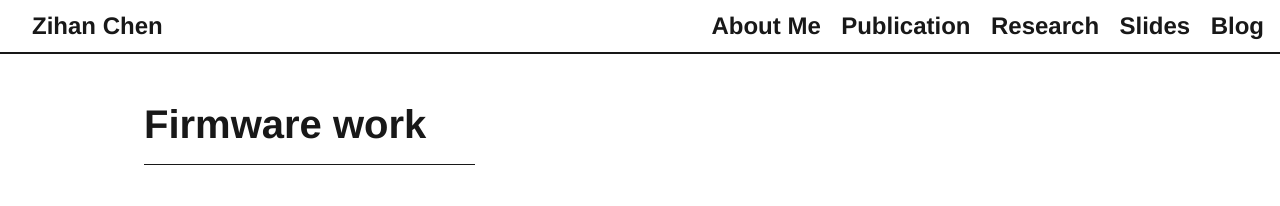
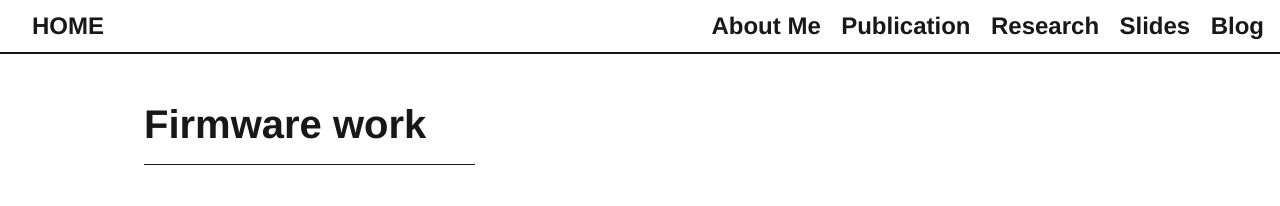
Before and after one commit to zchen24/zchen24.github.io, a Jekyll site: the page built from _research/Firmware.md, in a window 1280 px wide. Shown: the top 206 px of the page. Built offline with Jekyll 4.4.1, drawn with Linux system fonts in a browser that asks for light colours.

Commit message:
changed site.title to HOME for easier nagivation in header

```diff
--- a/_includes/header.html
+++ b/_includes/header.html
@@ -5,7 +5,8 @@
     <!-- </a> -->
 
     <a class="a-inherit align-middle link-primary mr-2 mr-lg-0 ml-lg-2" href="{{ site.baseurl }}/">
-      {{ site.title }}
+      <!-- {{ site.title }} -->
+      HOME
     </a>
 
   </div>
```
